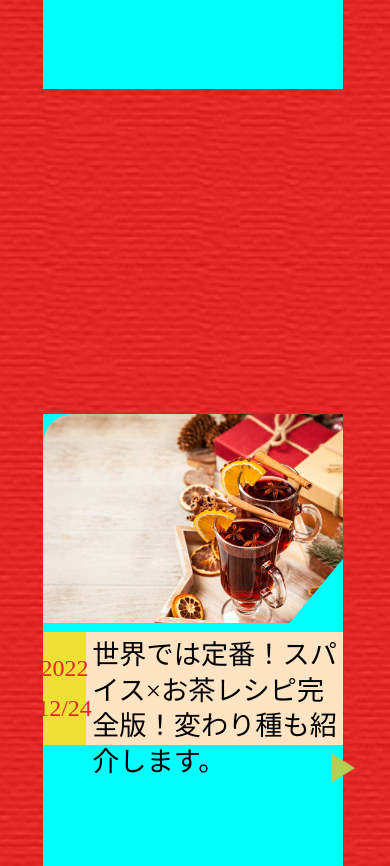
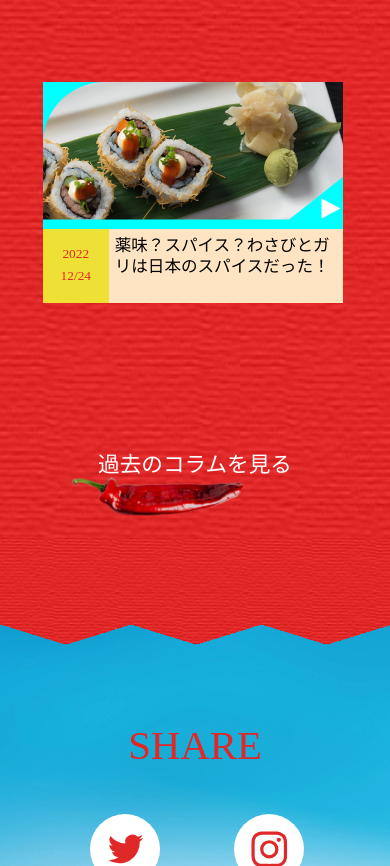
Before and after one commit to myk3210/portfolio_03, a plain HTML site: page index.html in a window 390 px wide. Shown: the part 6043-6909 px from the top of the page. Drawn offline with Linux system fonts and the light colour scheme.

Commit message:
スパイスコラムページ、フッター（スマホ画面）のレスポンシブ対応をしました。

```diff
--- a/stylesheet/top.css
+++ b/stylesheet/top.css
@@ -973,11 +973,11 @@ header h1 .icon{
     .column{
         position: relative;
         width: 100%;
-        height: 550vh;
+        height: clamp(100rem, 28rem + 320vw, 220rem);
     }
     .background_red_column{
         width: 100%;
-        height: 550vh;
+        height: clamp(100rem, 28rem + 320vw, 220rem);
         background-image: url(../image/red_back.jpg);
         position: absolute;
         top: 0;
@@ -991,35 +991,35 @@ header h1 .icon{
     }
     .column_design{
         width: 77%;
-        height: 11%;
+        height: clamp(13rem, 3.4rem + 42.67vw, 29rem);
         position: relative;
     }
     .column_design img{
         width: 100%;
-        height: 41%;
+        height: clamp(8rem, 0.8rem + 32vw, 20rem);
         object-fit: cover;
-        border-top-left-radius: 30px;
+        border-top-left-radius: clamp(3.75rem, 2.513rem + 5.5vw, 5.813rem);
         clip-path: polygon(100% 0, 100% 69%, 82% 100%, 0 100%, 0 0);
     }
     .column_triangle{
         position: absolute;
-        top: 67%;
-        left: 95%;
-        border-right: 15px solid transparent;
-        border-bottom: 24.6025px solid #b2ce54;
-        border-left: 15px solid transparent;
+        top: clamp(6.8rem, 0.68rem + 27.2vw, 17rem);
+        left: clamp(16rem, -0.5rem + 73.33vw, 43.5rem);
+        border-right: clamp(0.625rem, 0.25rem + 1.67vw, 1.25rem) solid transparent;
+        border-bottom: clamp(1.163rem, 0.638rem + 2.33vw, 2.038rem) solid #fff;
+        border-left: clamp(0.625rem, 0.25rem + 1.67vw, 1.25rem) solid transparent;
         transform:rotate(90deg);
         z-index: 2;
     }
     .column_design_info{
         width: 100%;
-        height: 22%;
+        height: clamp(4.5rem, 3rem + 6.67vw, 7rem);
         display: flex;
         background-color: bisque;
         margin-top: 2%;
     }
     .column_design_date{
-        width: 15%;
+        width: clamp(4.6rem, 3.16rem + 6.4vw, 7rem);
         height: 100%;
         margin: 0;
         display: table;
@@ -1030,7 +1030,7 @@ header h1 .icon{
 
     .column_design_date p{
         color: #E02828;
-        font-size: 1.5rem;
+        font-size: clamp(0.8rem, 0.38rem + 1.87vw, 1.5rem);
         line-height: 1.7;
         text-align: center;
         vertical-align: middle;
@@ -1042,7 +1042,7 @@ header h1 .icon{
     }
     .column_design_text{
         width: 85%;
-        font-size: 1.7rem;
+        font-size: clamp(1rem, 0.58rem + 1.87vw, 1.7rem);
         padding: 2%;
         line-height: 1.3;
     }
@@ -1098,14 +1098,15 @@ header h1 .icon{
     .button_chili_03{
         width: 63%;
         position: absolute;
-        top: 92%;
+        top: 90%;
         left: 0;
         right: 0;
         margin: auto;
+        z-index: 2;
     }
     .redline2{
         width: 100%;
-        height: 19vh;
+        height: clamp(7rem, 0.4rem + 29.33vw, 18rem);
         background-image: url(../image/red_line_sp_02.png);
         background-repeat: repeat-x;
         background-size: cover;
@@ -1137,7 +1138,7 @@ header h1 .icon{
         left: 50%;
         transform: translateY(-50%) translateX(-50%);
         margin: auto;
-        font-size: 3.5rem;
+        font-size: clamp(2.5rem, 1.9rem + 2.67vw, 3.5rem);
         color: #E02828;
         z-index: 1;
     }
```
